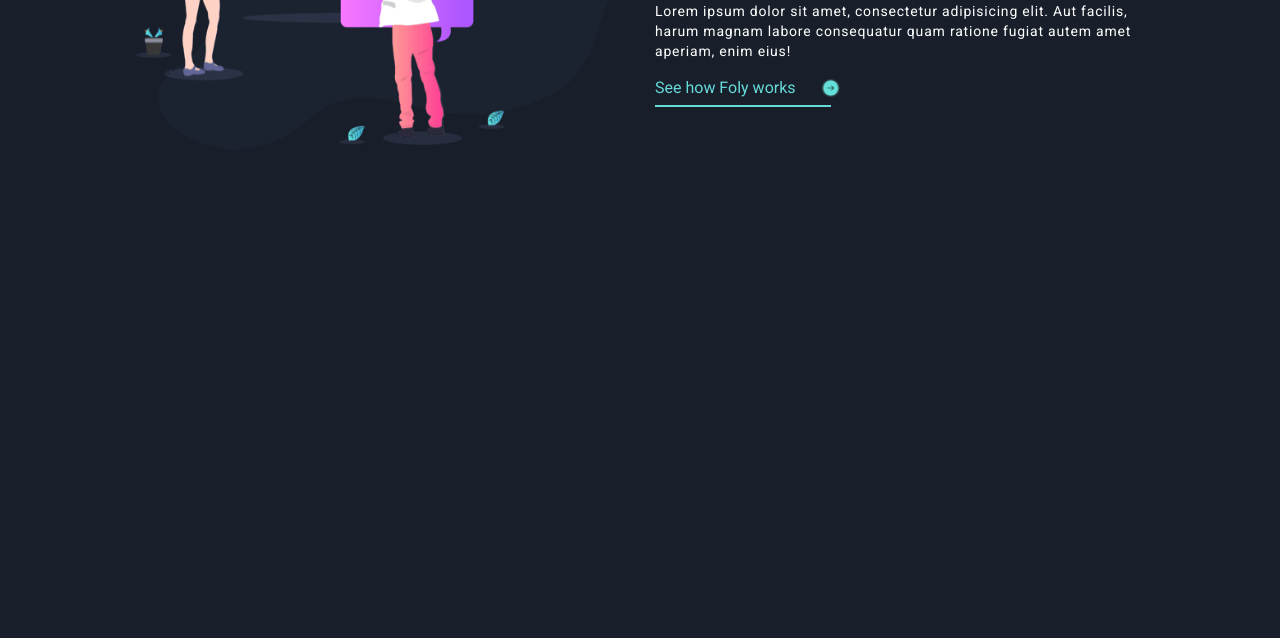
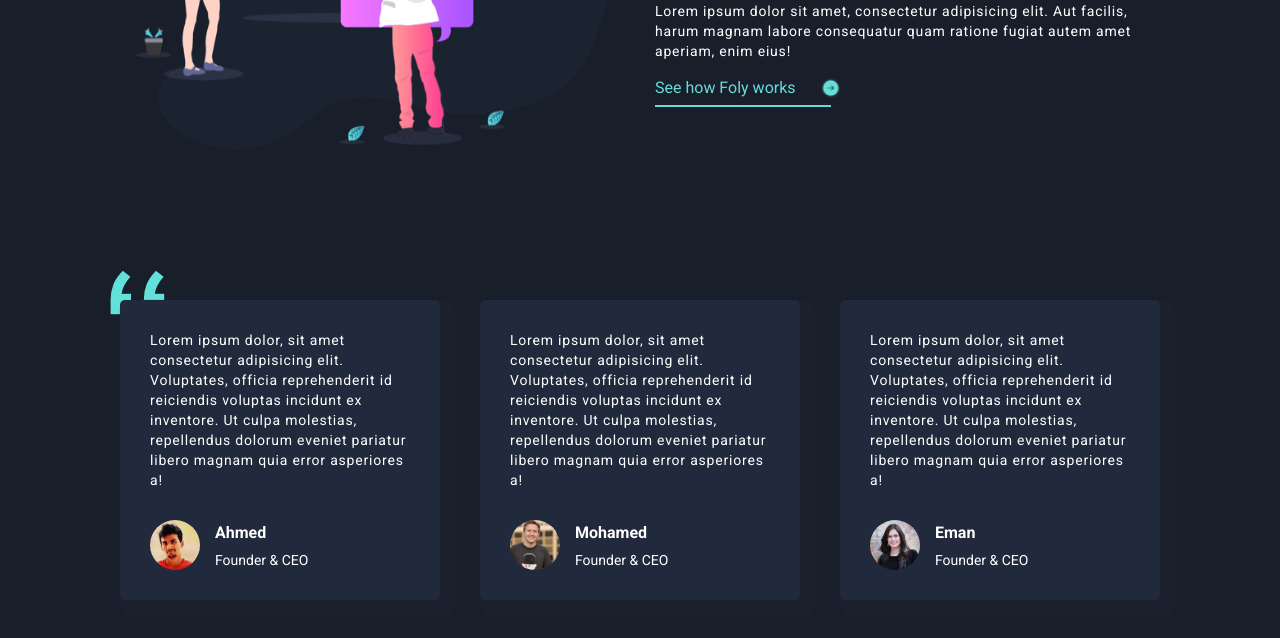
Before and after one commit to Hakam-aldeen-Kh/Fylo, a React (Vite) app: page / in a window 1280 px wide. Shown: the part 2305-2943 px from the top of the page. Built offline with nearby package versions, Linux system fonts and the light colour scheme.

Commit message:
testimonials section

```diff
--- /dev/null
+++ b/src/assets/json/testimonial.json
@@ -0,0 +1,23 @@
+[
+  {
+    "id": "1",
+    "name": "Ahmed",
+    "decs": "Lorem ipsum dolor, sit amet consectetur adipisicing elit. Voluptates, officia reprehenderit id reiciendis voluptas incidunt ex inventore. Ut culpa molestias, repellendus dolorum eveniet pariatur libero magnam quia error asperiores a!",
+    "position": "Founder & CEO",
+    "img": "profile-1.jpg"
+  },
+  {
+    "id": "2",
+    "name": "Mohamed",
+    "decs": "Lorem ipsum dolor, sit amet consectetur adipisicing elit. Voluptates, officia reprehenderit id reiciendis voluptas incidunt ex inventore. Ut culpa molestias, repellendus dolorum eveniet pariatur libero magnam quia error asperiores a!",
+    "position": "Founder & CEO",
+    "img": "profile-2.jpg"
+  },
+  {
+    "id": "3",
+    "name": "Eman",
+    "decs": "Lorem ipsum dolor, sit amet consectetur adipisicing elit. Voluptates, officia reprehenderit id reiciendis voluptas incidunt ex inventore. Ut culpa molestias, repellendus dolorum eveniet pariatur libero magnam quia error asperiores a!",
+    "position": "Founder & CEO",
+    "img": "profile-3.jpg"
+  }
+]
--- /dev/null
+++ b/src/components/TestBox.tsx
@@ -0,0 +1,25 @@
+type TestBoxType = {
+  name: string;
+  desc: string;
+  position: string;
+  img: string;
+};
+function TestBox({ name, desc, position, img }: TestBoxType) {
+  return (
+    <div className="text-white bg-[#21293c] rounded-[5px] p-[30px] shadow-[8px_8px_1px_8px_#1c202c]">
+      <p className="text-sm font-normal tracking-[0.8px] mb-[30px]">{desc}</p>
+      <div className="flex items-center gap-[15px]">
+        <img
+          src={`/src/assets/image/${img}`}
+          className="rounded-full w-[50px] h-[50px] object-contain"
+        />
+        <div>
+          <strong className="block mb-[5px]">{name}</strong>
+          <p className="font-normal text-sm">{position}</p>
+        </div>
+      </div>
+    </div>
+  );
+}
+
+export default TestBox;
--- /dev/null
+++ b/src/components/Testimonials.tsx
@@ -0,0 +1,26 @@
+import data from "../assets/json/testimonial.json";
+import TestBox from "./TestBox";
+function Testimonials() {
+  return (
+    <section className="pb-[350px]">
+      <div className="container relative">
+        <div className="absolute left-[70px] top-[-30px]">
+          <img src="/src/assets/image/bg-quotes.png" alt="quote" />
+        </div>
+        <div className="grid grid-cols-1 md:grid-cols-2 lg:grid-cols-3 gap-[40px] z-10 relative">
+          {data.map((el) => (
+            <TestBox
+              key={el.id}
+              name={el.name}
+              desc={el.decs}
+              position={el.position}
+              img={el.img}
+            />
+          ))}
+        </div>
+      </div>
+    </section>
+  );
+}
+
+export default Testimonials;
--- a/src/pages/Home.tsx
+++ b/src/pages/Home.tsx
@@ -1,6 +1,7 @@
 import Features from "../components/Features";
 import Landing from "../components/Landing";
 import StayProductive from "../components/StayProductive";
+import Testimonials from "../components/Testimonials";
 
 function Home() {
   return (
@@ -8,6 +9,7 @@ function Home() {
       <Landing />
       <Features />
       <StayProductive />
+      <Testimonials/>
     </>
   );
 }
```
